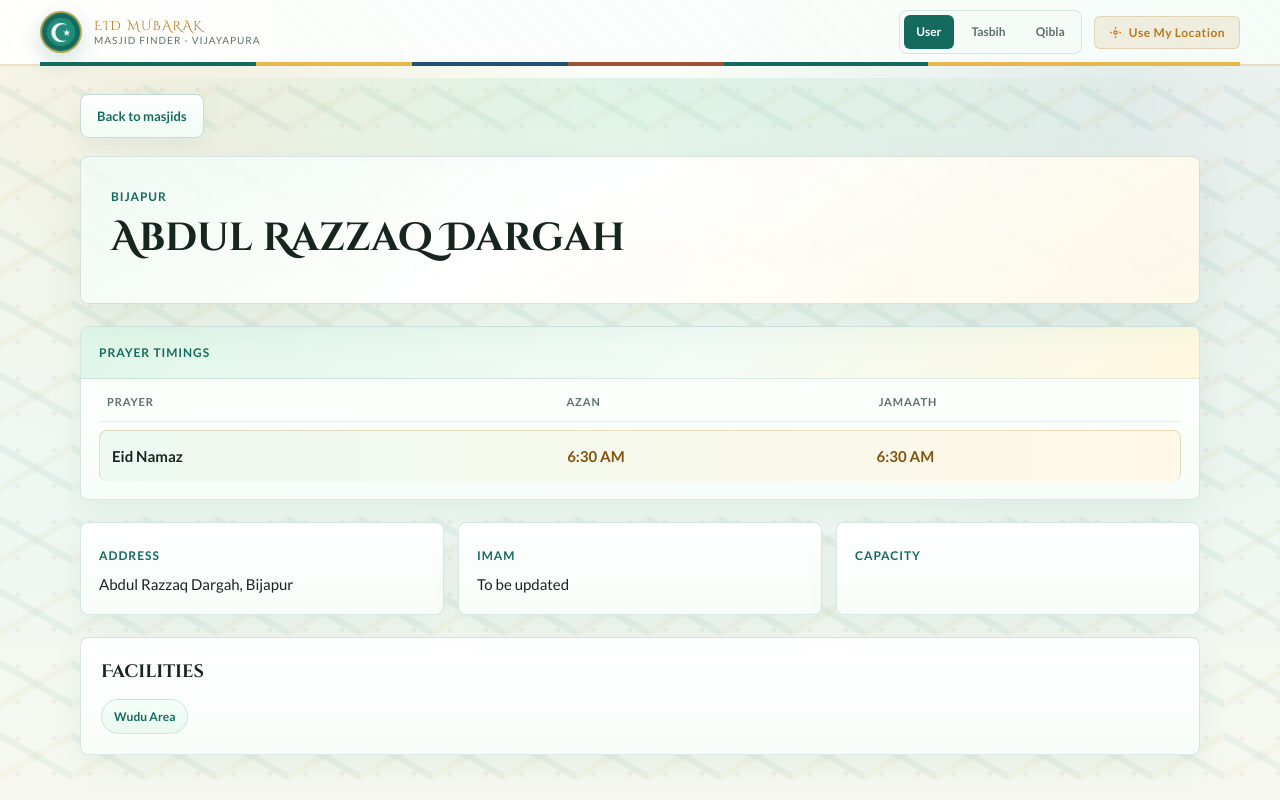
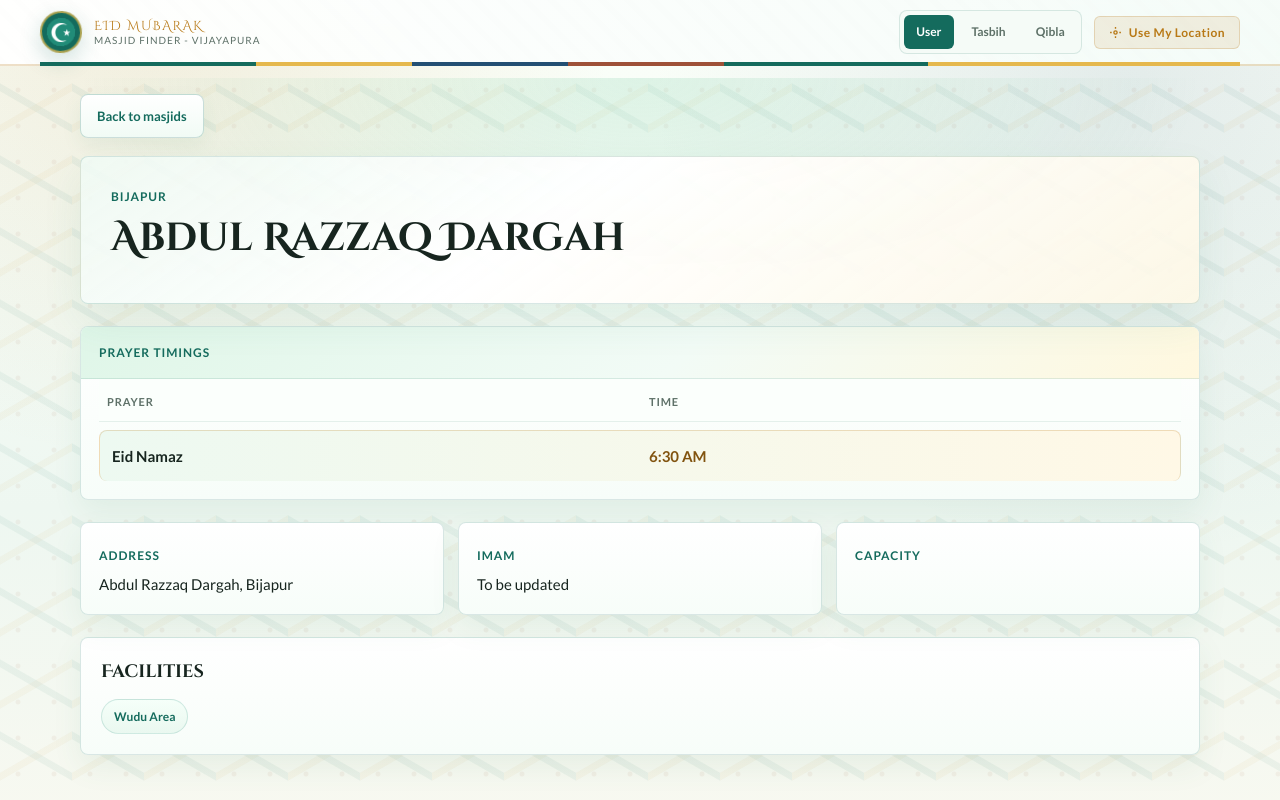
Before and after one commit to sadiqhawaldarr/Tracker_app, a React (Create React App) app: page / in a window 1280 px wide. Both pictures are taken after a click on the button "Abdul Razzaq Dargah". Shown: the top 800 px of the page. Built offline with nearby package versions, Linux system fonts and the light colour scheme.

Commit message:
Simplify Eid timing details

```diff
--- a/src/components/MasjidList.css
+++ b/src/components/MasjidList.css
@@ -940,7 +940,7 @@
 
 .detail-timing__row {
   display: grid;
-  grid-template-columns: minmax(130px, 1.2fr) minmax(112px, 0.8fr) minmax(112px, 0.8fr);
+  grid-template-columns: minmax(130px, 1fr) minmax(112px, 1fr);
   align-items: center;
   column-gap: 18px;
   padding: 13px 8px;
@@ -1015,7 +1015,7 @@
   }
 
   .detail-timing__row {
-    grid-template-columns: minmax(76px, 1fr) minmax(76px, 0.9fr) minmax(82px, 0.95fr);
+    grid-template-columns: minmax(76px, 1fr) minmax(82px, 0.95fr);
     column-gap: 8px;
     padding-left: 4px;
     padding-right: 4px;
--- a/src/components/PrayerTimingCard.js
+++ b/src/components/PrayerTimingCard.js
@@ -1,7 +1,7 @@
 import React, { memo } from 'react';
 
 const PRAYER_ROWS = [
-  { key: 'eidTime', label: 'Eid Namaz', azanOffset: 0, highlight: true },
+  { key: 'eidTime', label: 'Eid Namaz', highlight: true },
 ];
 
 function formatTime(time) {
@@ -11,15 +11,6 @@ function formatTime(time) {
   const period = hour >= 12 ? 'PM' : 'AM';
   const hour12 = hour % 12 || 12;
   return `${hour12}:${String(minute).padStart(2, '0')} ${period}`;
-}
-
-function addMinutes(time, minutesToAdd) {
-  const [hourText, minuteText] = time.split(':');
-  const total = Number(hourText) * 60 + Number(minuteText) + minutesToAdd;
-  const wrapped = ((total % 1440) + 1440) % 1440;
-  const hour = Math.floor(wrapped / 60);
-  const minute = wrapped % 60;
-  return `${String(hour).padStart(2, '0')}:${String(minute).padStart(2, '0')}`;
 }
 
 const PrayerTimingCard = memo(function PrayerTimingCard({ masjid }) {
@@ -32,13 +23,11 @@ const PrayerTimingCard = memo(function PrayerTimingCard({ masjid }) {
       <div className="detail-timing__rows">
         <div className="detail-timing__row detail-timing__row--header">
           <span>Prayer</span>
-          <span>Azan</span>
-          <span>Jamaath</span>
+          <span>Time</span>
         </div>
 
         {PRAYER_ROWS.map(row => {
-          const azanTime = addMinutes(masjid[row.key], row.azanOffset);
-          const jamaathTime = masjid[row.key];
+          const prayerTime = masjid[row.key];
 
           return (
             <div
@@ -46,8 +35,7 @@ const PrayerTimingCard = memo(function PrayerTimingCard({ masjid }) {
               className={`detail-timing__row${row.highlight ? ' detail-timing__row--highlight' : ''}`}
             >
               <span className="detail-timing__name">{row.label}</span>
-              <time className="detail-timing__time" dateTime={azanTime}>{formatTime(azanTime)}</time>
-              <time className="detail-timing__time" dateTime={jamaathTime}>{formatTime(jamaathTime)}</time>
+              <time className="detail-timing__time" dateTime={prayerTime}>{formatTime(prayerTime)}</time>
             </div>
           );
         })}
```
